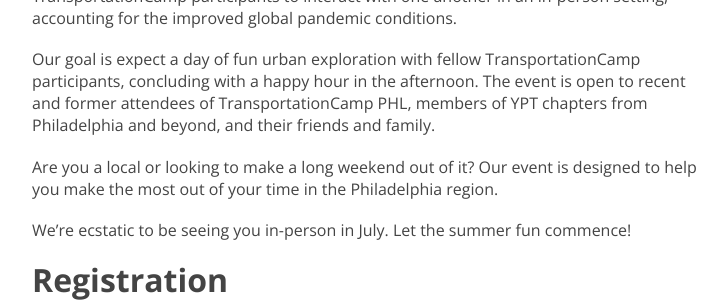
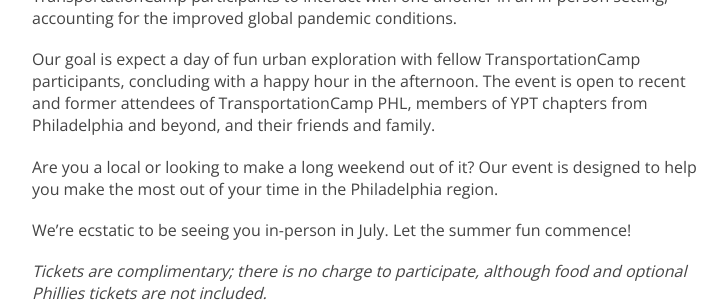
Before and after one commit to transpocamp/transportationcamp.org, a Jekyll site: the page built from events/phl2021-summer/index.markdown, in a window 1280 px wide and 900 px high, scrolled down 908 px, cut to the strip 0-304 px from the top of the window. Shown: the whole strip, without its empty margins (272-999 px from the left). Built offline with Jekyll 4.4.1, drawn with Linux system fonts in a browser that asks for light colours; nearby versions of some CDN libraries; comment, search, counter and statistics services are not loaded.

Commit message:
Cost clarification

```diff
--- a/events/phl2021-summer/index.markdown
+++ b/events/phl2021-summer/index.markdown
@@ -18,6 +18,8 @@
 Are you a local or looking to make a long weekend out of it? Our event is designed to help you make the most out of your time in the Philadelphia region.
 
 We're ecstatic to be seeing you in-person in July. Let the summer fun commence!
+
+*Tickets are complimentary; there is no charge to participate, although food and optional Phillies tickets are not included.*
 
 
 ## <a name="registration"></a> Registration
```
